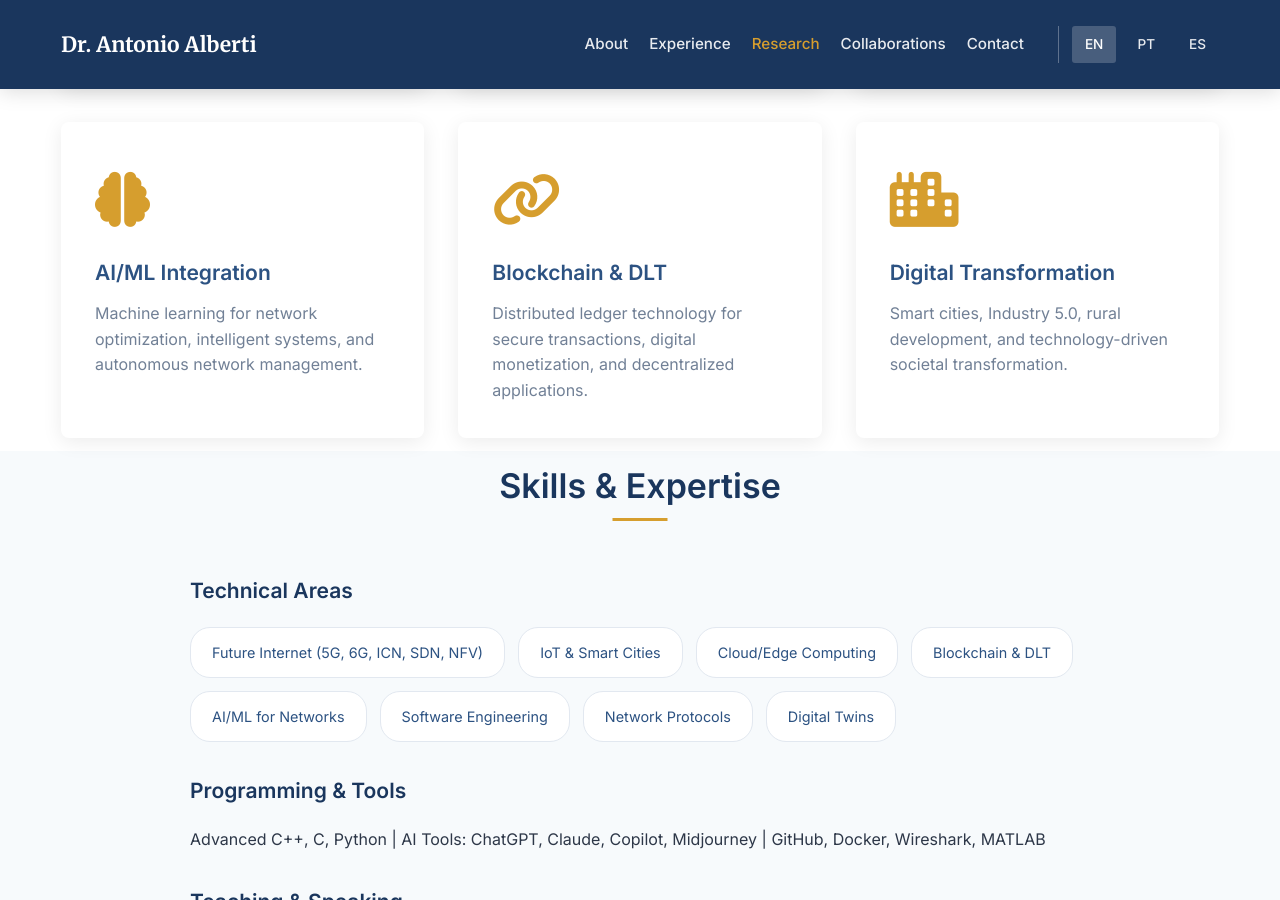
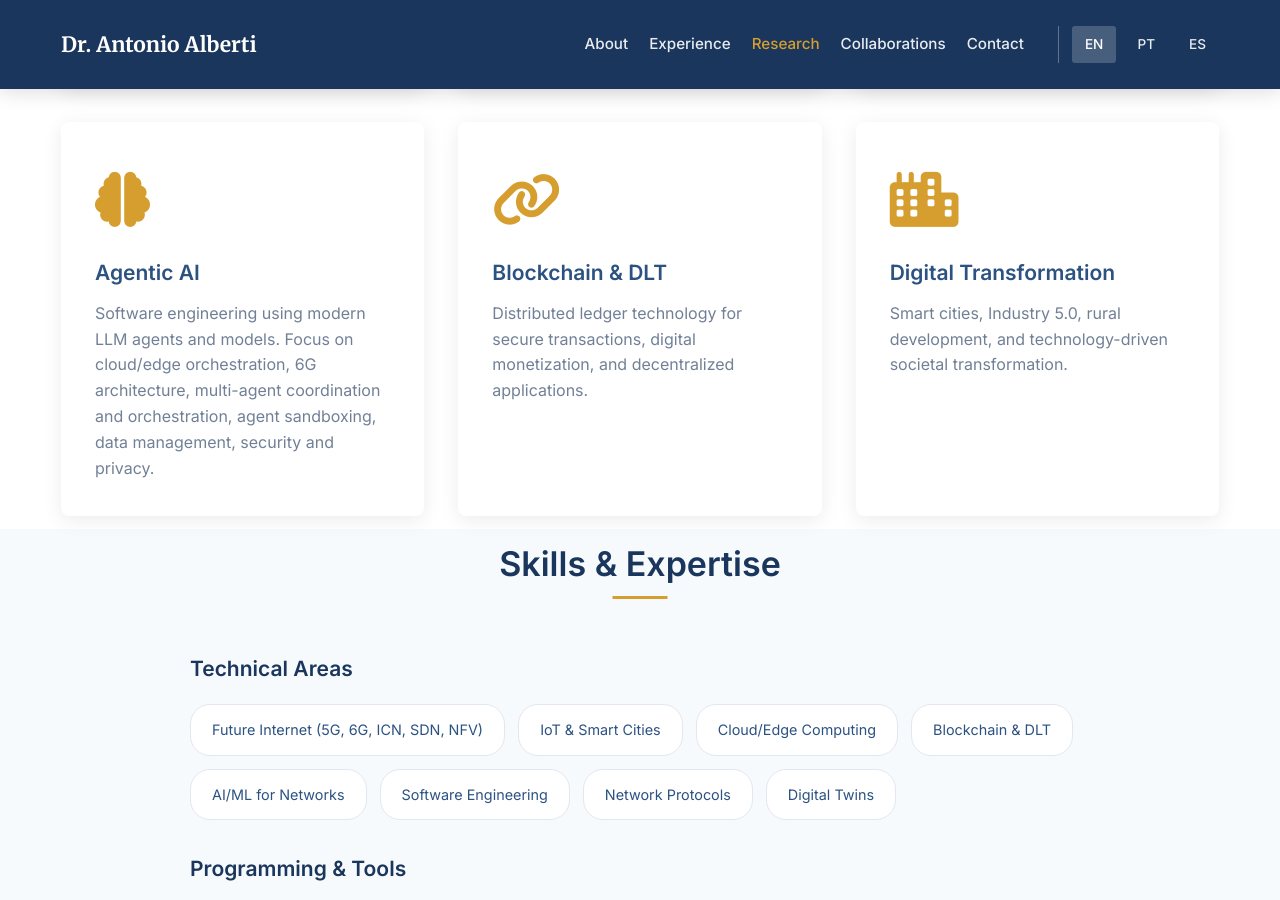
Before and after one commit to antonioalberti/antonioalberti.github.io, a Jekyll site: the page built from index.html, in a window 1280 px wide and 900 px high, scrolled down 3493 px. Built offline with Jekyll 4.4.1, drawn with Linux system fonts in a browser that asks for light colours.

Commit message:
Update research card: AI/ML Integration → Agentic AI with expanded description in all languages

```diff
--- a/es/index.html
+++ b/es/index.html
@@ -171,8 +171,8 @@ permalink: /es/
       </div>
       <div class="research-card">
         <div class="research-icon"><i class="fas fa-brain"></i></div>
-        <h3>Integración AI/ML</h3>
-        <p>Aprendizaje automático para optimización de redes, sistemas inteligentes y gestión autónoma de redes.</p>
+        <h3>Agentic AI</h3>
+        <p>Ingeniería de software usando agentes y modelos LLM modernos. Enfoque en orquestación en nube/edge, arquitectura 6G, coordinación y orquestación multi-agente, sandboxing de agentes, gestión de datos, seguridad y privacidad.</p>
       </div>
       <div class="research-card">
         <div class="research-icon"><i class="fas fa-link"></i></div>
--- a/index.html
+++ b/index.html
@@ -170,8 +170,8 @@ lang: en
       </div>
       <div class="research-card">
         <div class="research-icon"><i class="fas fa-brain"></i></div>
-        <h3>AI/ML Integration</h3>
-        <p>Machine learning for network optimization, intelligent systems, and autonomous network management.</p>
+        <h3>Agentic AI</h3>
+        <p>Software engineering using modern LLM agents and models. Focus on cloud/edge orchestration, 6G architecture, multi-agent coordination and orchestration, agent sandboxing, data management, security and privacy.</p>
       </div>
       <div class="research-card">
         <div class="research-icon"><i class="fas fa-link"></i></div>
--- a/pt/index.html
+++ b/pt/index.html
@@ -171,8 +171,8 @@ permalink: /pt/
       </div>
       <div class="research-card">
         <div class="research-icon"><i class="fas fa-brain"></i></div>
-        <h3>Integração AI/ML</h3>
-        <p>Aprendizado de máquina para otimização de redes, sistemas inteligentes e gerenciamento autônomo de redes.</p>
+        <h3>Agentic AI</h3>
+        <p>Engenharia de software usando agentes e modelos LLM modernos. Foco em orquestração em nuvem/edge, arquitetura 6G, coordenação e orquestração multi-agente, sandboxing de agentes, gerenciamento de dados, segurança e privacidade.</p>
       </div>
       <div class="research-card">
         <div class="research-icon"><i class="fas fa-link"></i></div>
```
